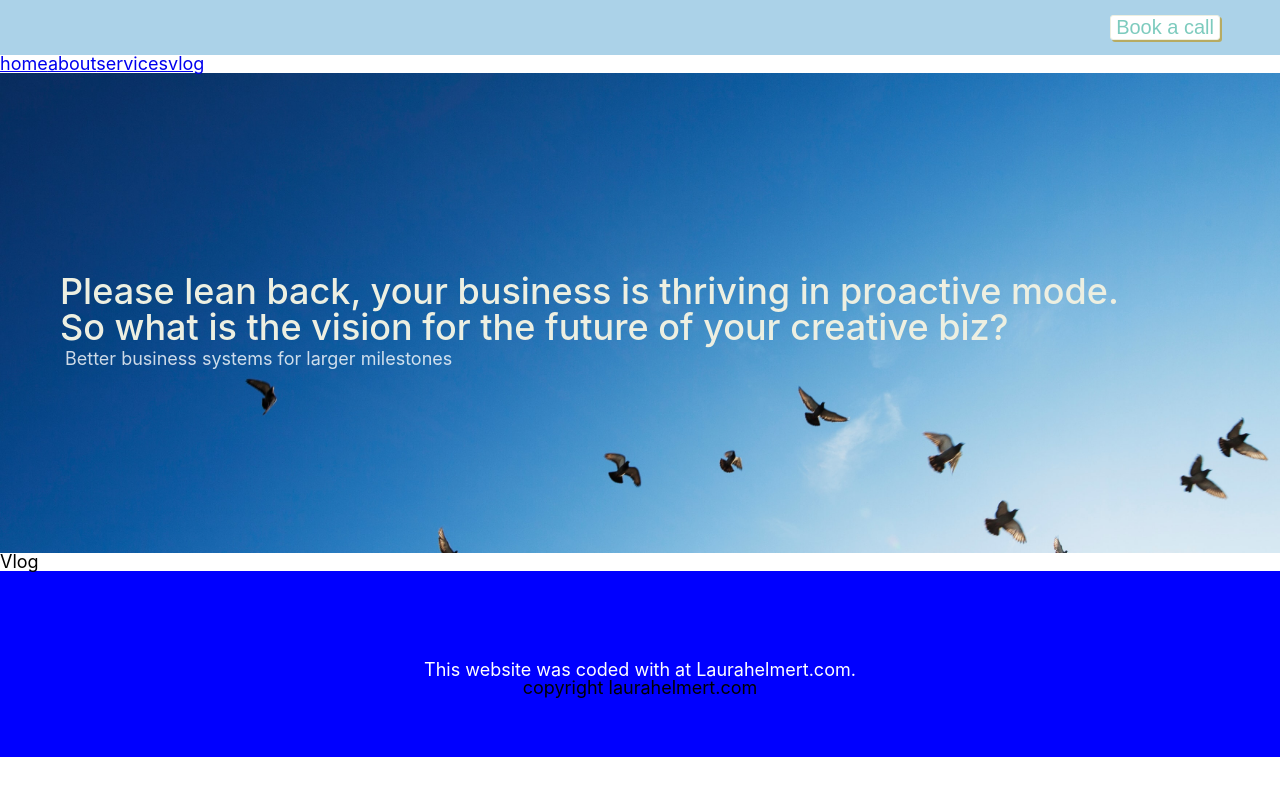
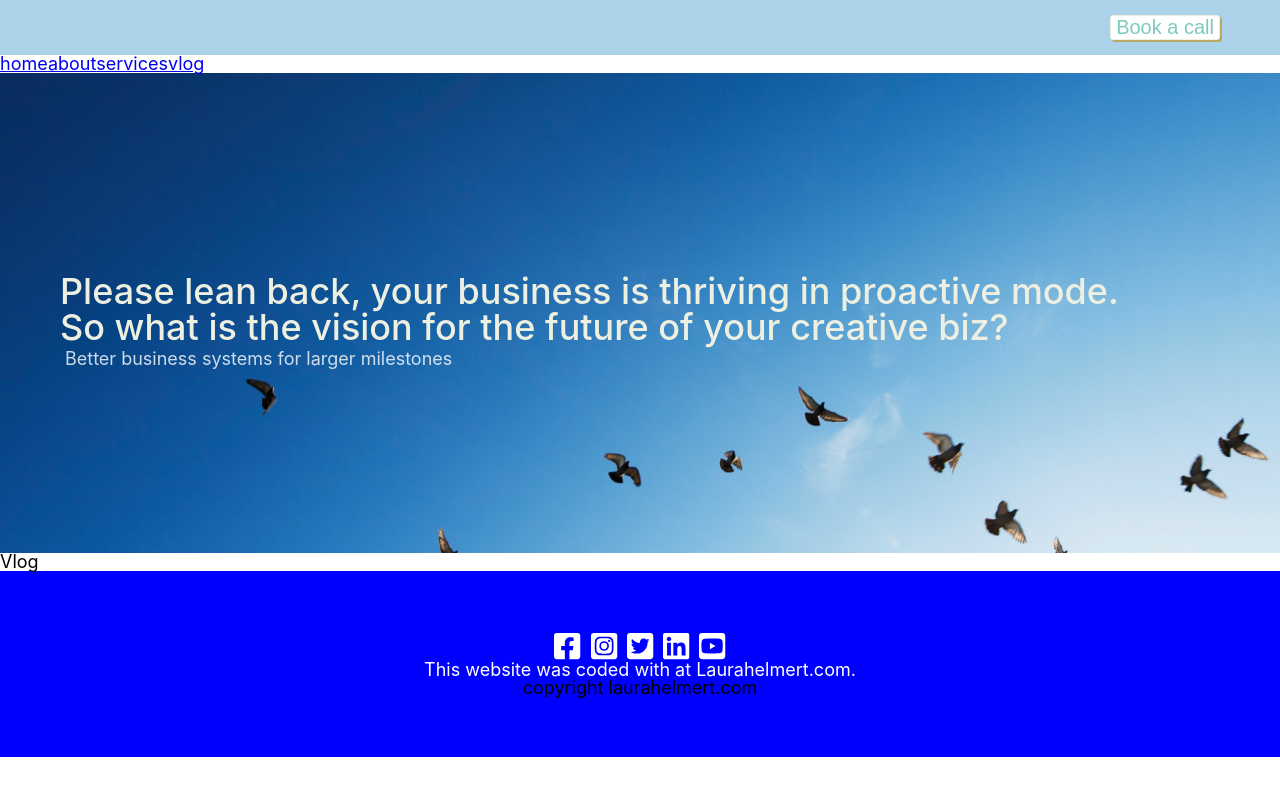
Before and after one commit to lhelmert/lhelmert, a React (Create React App) app: page /vlog in a window 1280 px wide. Shown: the top 796 px of the page. Built offline with nearby package versions, Linux system fonts and the light colour scheme; a web font is replaced by a local one.

Commit message:
add font-awesome icons to footer

```diff
--- a/package.json
+++ b/package.json
@@ -3,6 +3,9 @@
   "version": "0.1.0",
   "private": true,
   "dependencies": {
+    "@fortawesome/fontawesome-svg-core": "^1.2.28",
+    "@fortawesome/free-brands-svg-icons": "^5.13.0",
+    "@fortawesome/react-fontawesome": "^0.1.10",
     "@testing-library/jest-dom": "^4.2.4",
     "@testing-library/react": "^9.3.2",
     "@testing-library/user-event": "^7.1.2",
--- a/src/Components/Footer/Footer.js
+++ b/src/Components/Footer/Footer.js
@@ -1,5 +1,12 @@
+import {
+	faFacebookSquare,
+	faInstagramSquare,
+	faLinkedin,
+	faTwitterSquare,
+	faYoutubeSquare,
+} from '@fortawesome/free-brands-svg-icons';
+import { FontAwesomeIcon } from '@fortawesome/react-fontawesome';
 import React from 'react';
-
 import './Footer.css';
 
 class Footer extends React.Component {
@@ -8,19 +15,19 @@ class Footer extends React.Component {
 			<div className="footer">
 				<div className="links">
 					<a href="#">
-						<i className="fab fa-facebook-square"></i>
+						<FontAwesomeIcon icon={faFacebookSquare} />
 					</a>
 					<a href="#">
-						<i className="fab fa-instagram"></i>
+						<FontAwesomeIcon icon={faInstagramSquare} />
 					</a>
 					<a href="#">
-						<i className="fab fa-twitter-square"></i>
+						<FontAwesomeIcon icon={faTwitterSquare} />
 					</a>
 					<a href="#">
-						<i className="fab fa-linkedin"></i>
+						<FontAwesomeIcon icon={faLinkedin} />
 					</a>
 					<a href="#">
-						<i className="fab fa-youtube"></i>
+						<FontAwesomeIcon icon={faYoutubeSquare} />
 					</a>
 					<p>
 						This website was coded with <i className="fas fa-heart"></i> at
```
Also changed, not shown: 1 other file (tests, documents, lock files or other folders).
